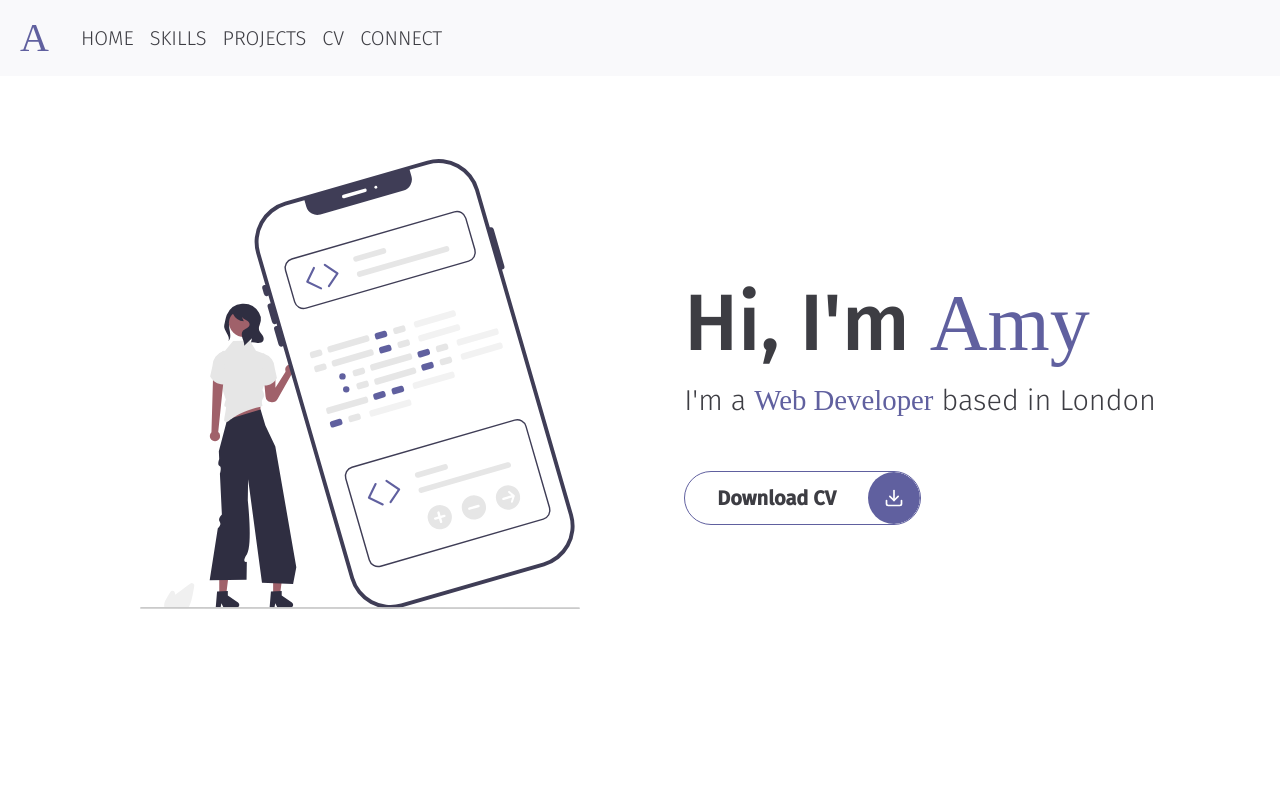
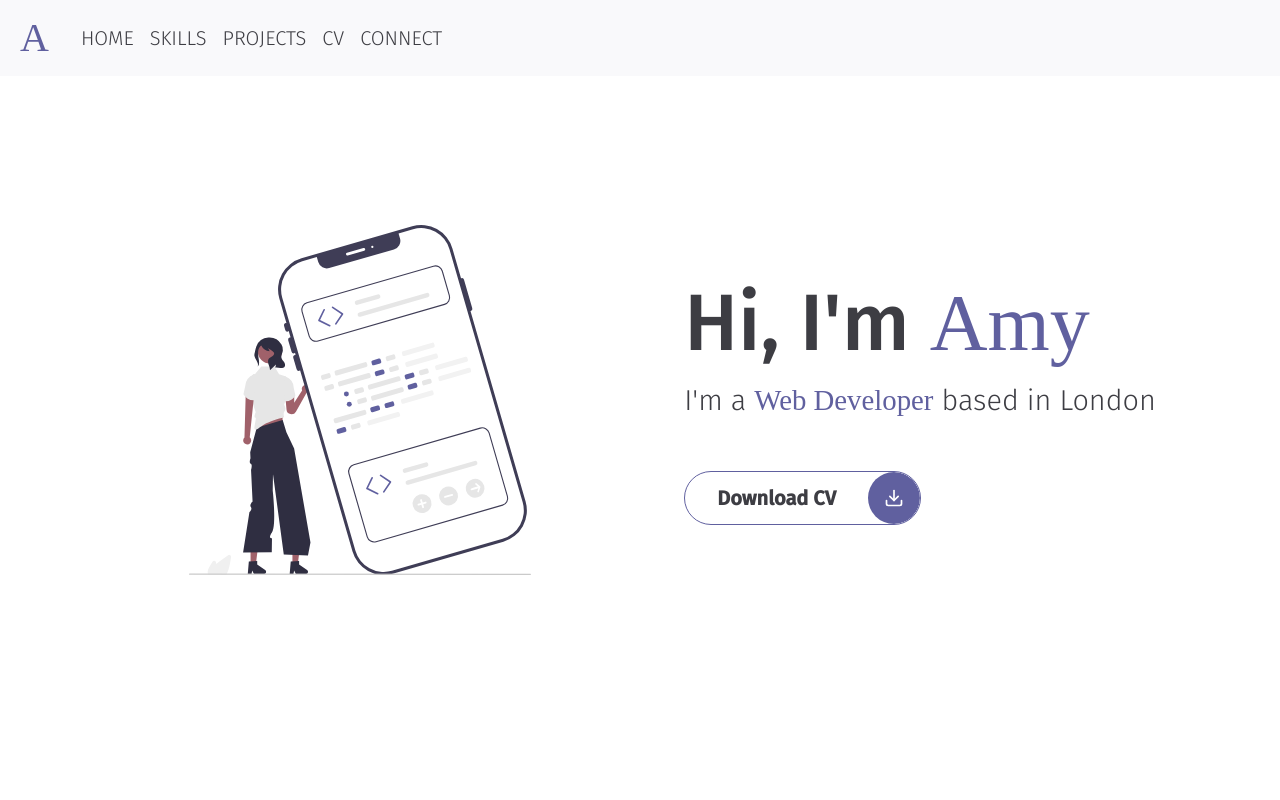
Before and after one commit to amydevlondon/Portfolio, a React (Create React App) app: page / in a window 1280 px wide. Shown: the top 800 px of the page. Built offline with nearby package versions, Linux system fonts and the light colour scheme; a web font is replaced by a local one.

Commit message:
hide header logo on mobile

```diff
--- a/src/index.css
+++ b/src/index.css
@@ -118,9 +118,7 @@ section:nth-of-type(even) {
 	color: var(--accent-color);
 }
 .header .logo {
-	max-height: 225px;
-	max-width: 225px;
-	margin-bottom: 2rem;
+	display: none;
 }
 .header-text {
 	margin-bottom: 3rem;
@@ -258,6 +256,20 @@ section:nth-of-type(even) {
 	margin-right: .7rem;
 	color: var(--accent-color);
 }
+@media screen and (min-width: 700px) {
+	.header {
+		padding: 6rem;
+	}
+	.header .logo {
+		display: block;
+		max-height: 350px;
+		max-width: 350px;
+	}
+	.contact .logo {
+		max-height: 350px;
+		max-width: 600px;
+	}
+}
 @media screen and (min-width: 900px) {
 	.header {
 		padding: 6rem;
@@ -267,10 +279,6 @@ section:nth-of-type(even) {
 		grid-template-columns: 1fr 1fr;
 		column-gap: 2rem;
 	}
-	.header .logo {
-		max-height: 450px;
-		max-width: 450px;
-	}
 	.contact .logo {
 		max-height: 350px;
 		max-width: 600px;
```
